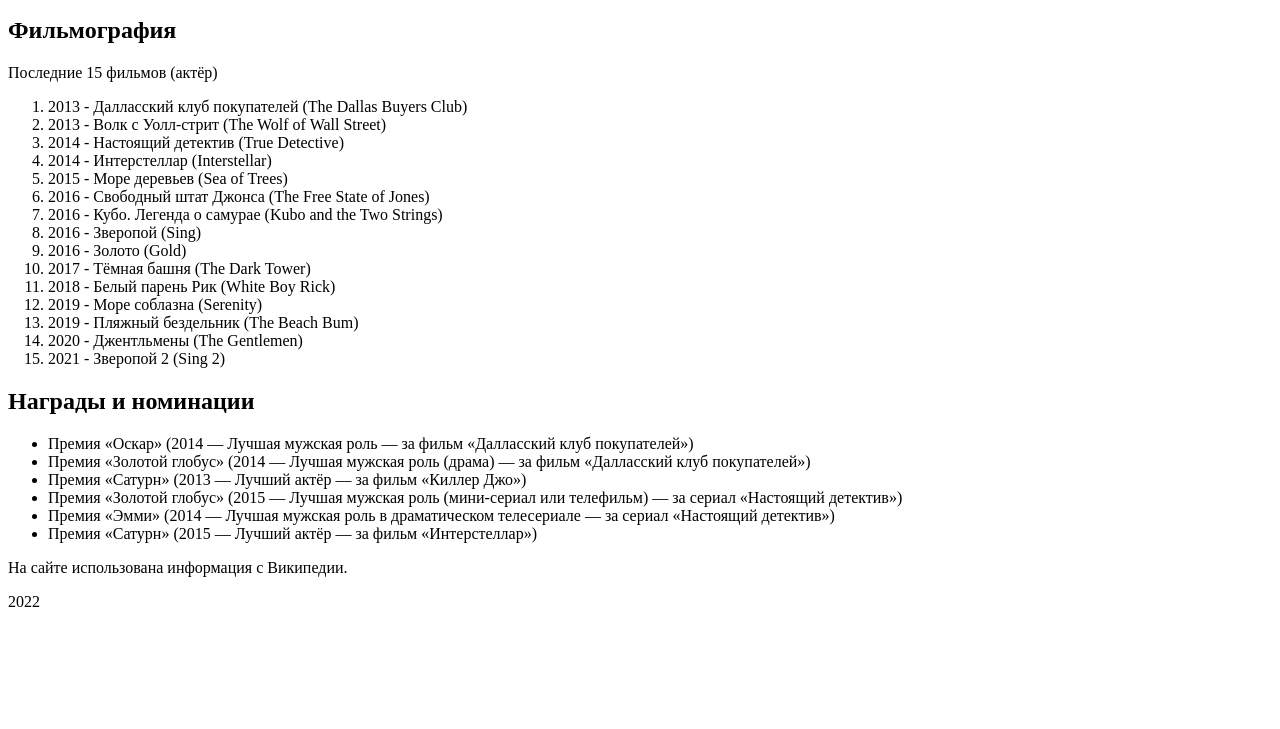
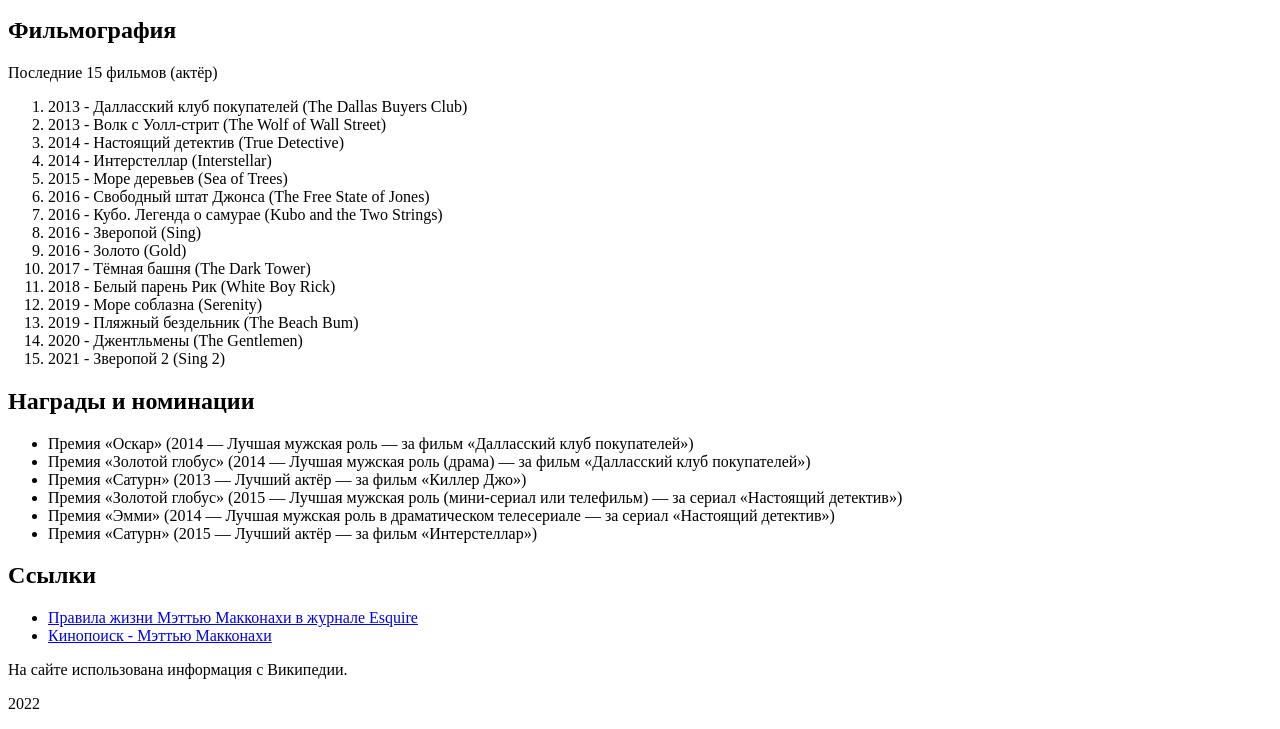
Before and after one commit to koltsovmaksim/WebDev_mcs, a plain HTML site: page 03_profile/index.html in a window 1280 px wide. Shown: the part 948-1677 px from the top of the page. Before the commit the page ends 1575 px from the top, so only its background shows below. Drawn offline with Linux system fonts and the light colour scheme.

Commit message:
commit upgrade final

```diff
--- a/03_profile/index.html
+++ b/03_profile/index.html
@@ -75,6 +75,20 @@
 				<li>Премия «Сатурн» (2015 — Лучший актёр — за фильм «Интерстеллар»)</li>
 			</ul>
 		</section>
+
+
+
+<section class="links"><h2 class="sectionText" id="links">Ссылки</h2>
+
+			<ul>
+				<li><a href="https://esquire.ru/rules/6172-mcconaughey">Правила жизни Мэттью Макконахи в журнале Esquire</a></li>
+				<li><a href="https://www.kinopoisk.ru/name/797">Кинопоиск - Мэттью Макконахи</a></li>
+			</ul>
+
+		</section>
+
+
+
 	</div>
 </main>
 
```
